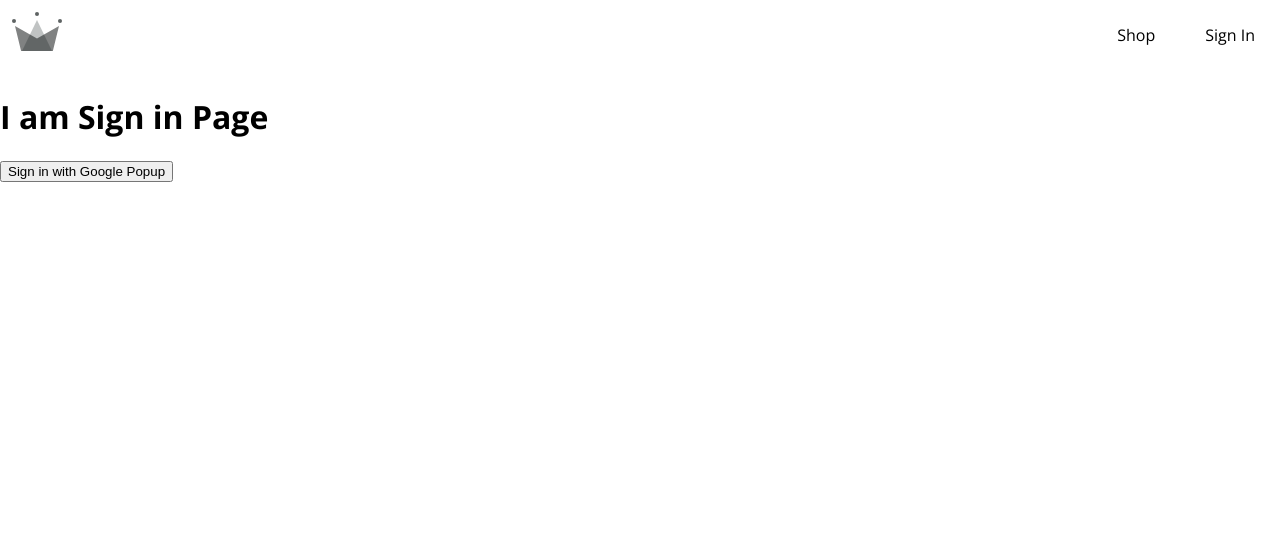
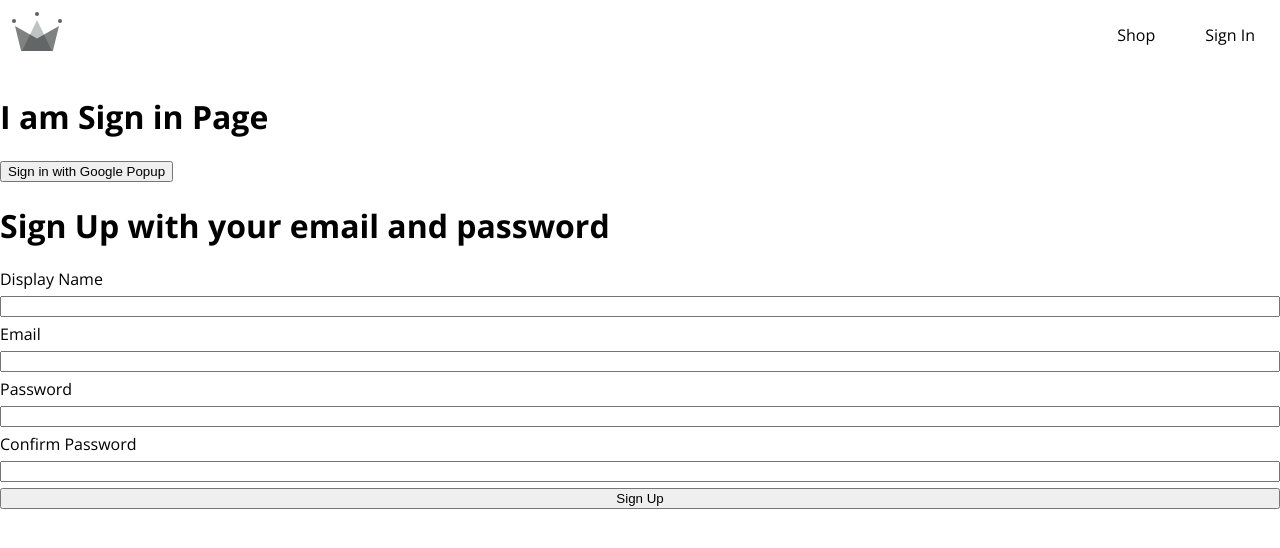
Before and after one commit to Lucky6252/kasi-clothing, a React (Create React App) app: page /sign-in in a window 1280 px wide. Shown: the top 548 px of the page. Built offline with nearby package versions, Linux system fonts and the light colour scheme; a web font is replaced by a local one.

Commit message:
introduction for sign up section

```diff
--- /dev/null
+++ b/src/components/sign-up/sign-up.component.jsx
@@ -0,0 +1,27 @@
+import './sign-up.styles.css'
+
+const SingUpForm = () => {
+    return(
+        <div>
+            <h1>Sign Up with your email and password</h1>
+
+            <form className="form-container" onSubmit={() => {}}>
+                <label>Display Name</label>
+                <input className='name' type="text" required></input>
+
+                <label>Email</label>
+                <input className='email' type="email" required></input>
+
+                <label>Password</label>
+                <input className='password' type="password" required></input>
+
+                <label>Confirm Password</label>
+                <input type="password" required></input>
+
+                <button className='btn-submit' type="submit">Sign Up</button>
+            </form>
+        </div>
+    );
+}
+
+export default SingUpForm;
--- /dev/null
+++ b/src/components/sign-up/sign-up.styles.css
@@ -0,0 +1,5 @@
+.form-container {
+    display: flex;
+    flex-direction: column;
+    gap: 6px;
+}
--- a/src/routes/sign-in/sign-in.component.jsx
+++ b/src/routes/sign-in/sign-in.component.jsx
@@ -1,15 +1,24 @@
-import { signInWithGooglePopup, createUserDocFromAuth } from "../../utils/firebase/firebase.utils";
+import {
+  signInWithGooglePopup,
+  createUserDocFromAuth,
+} from "../../utils/firebase/firebase.utils";
+import SingUpForm from "../../components/sign-up/sign-up.component";
 
-const SignIn = () =>{
-    const logGoogleUser = async () => {
-        const {user} = await signInWithGooglePopup();
-        const userDocRef = await createUserDocFromAuth(user);
-    }
+const SignIn = () => {
 
-    return (<div>
-        <h1>I am Sign in Page</h1>
-        <button onClick={logGoogleUser}>Sign in with Google Popup</button>
-    </div>)
-}
+
+  const logGoogleUser = async () => {
+    const { user } = await signInWithGooglePopup();
+    const userDocRef = await createUserDocFromAuth(user);
+  };
+
+  return (
+    <div>
+      <h1>I am Sign in Page</h1>
+      <button onClick={logGoogleUser}>Sign in with Google Popup</button>
+      <SingUpForm/>
+    </div>
+  );
+};
 
 export default SignIn;
```
